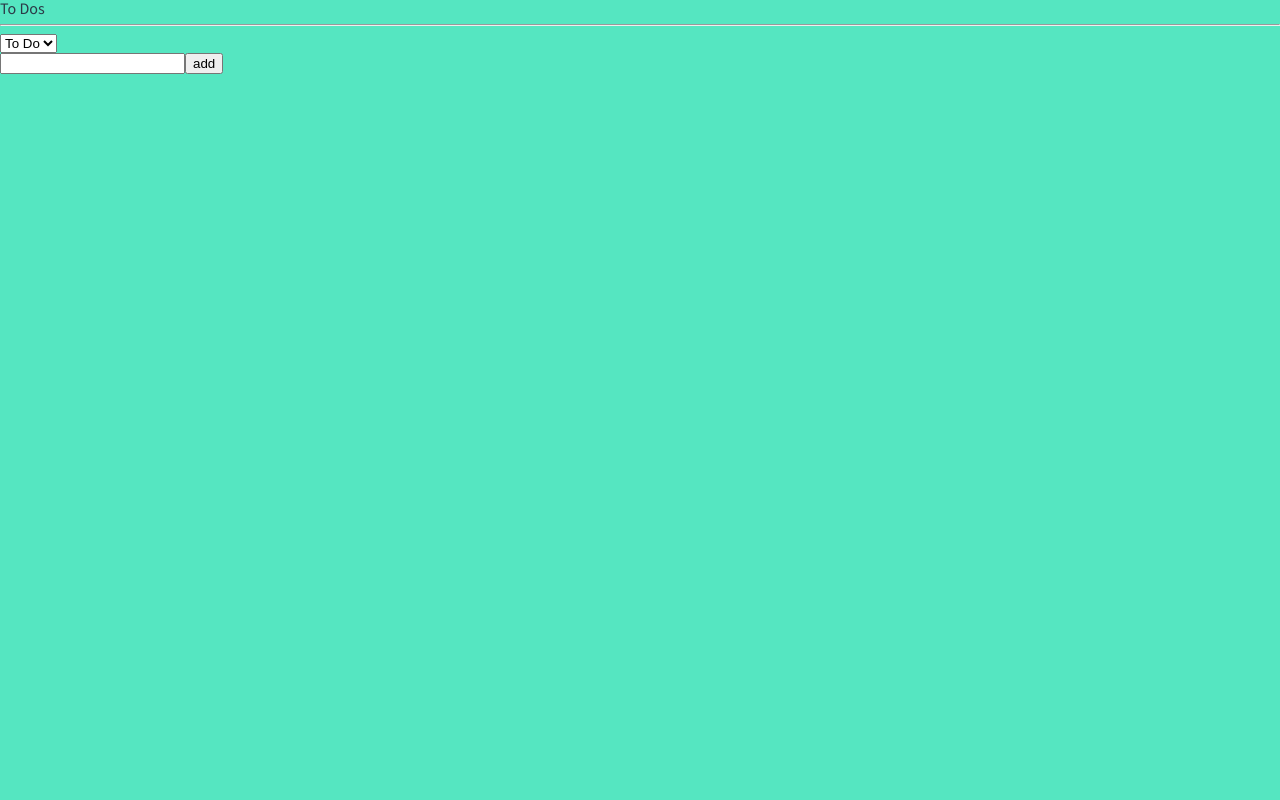
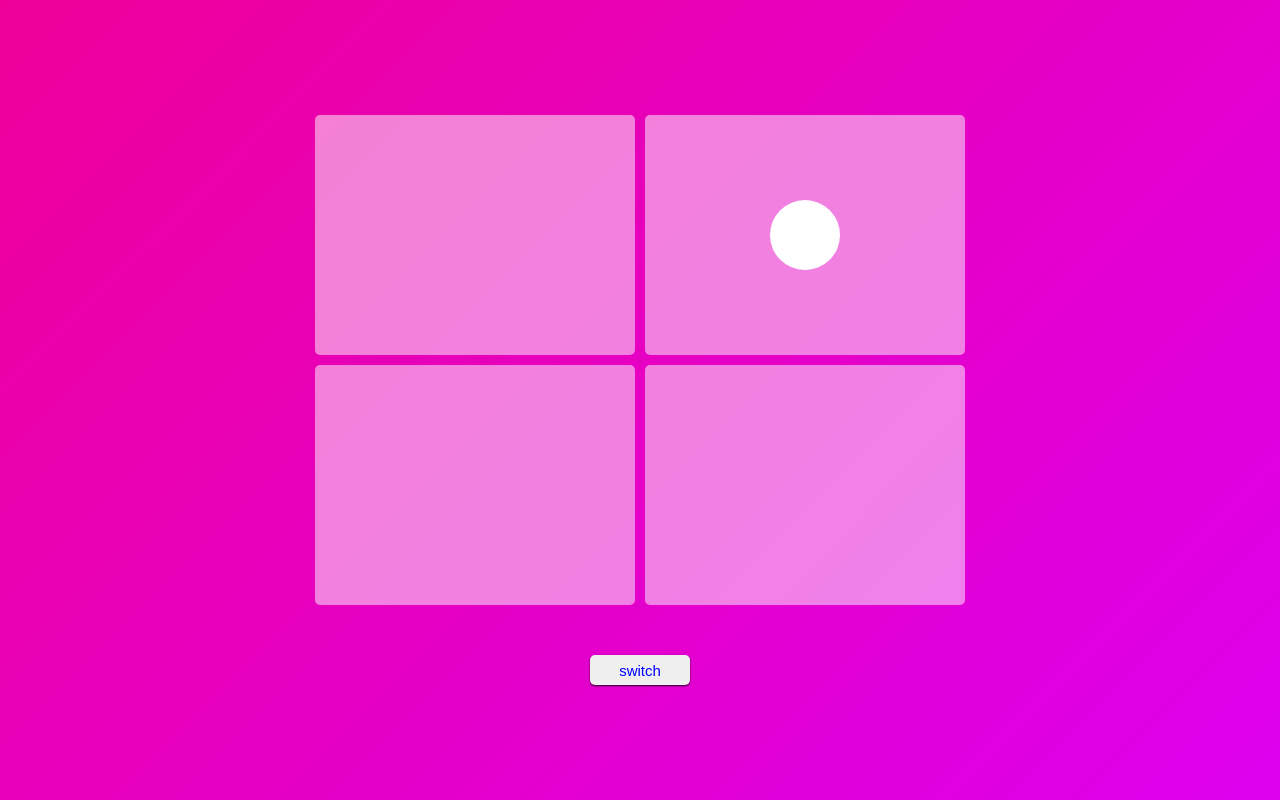
Before and after one commit to tea-hkim/react_master_class, a React (Create React App) app: page / in a window 1280 px wide. Built offline with nearby package versions, Linux system fonts and the light colour scheme.

Commit message:
feat Add framer pratice

```diff
--- a/package.json
+++ b/package.json
@@ -11,6 +11,7 @@
     "@types/react": "^17.0.38",
     "@types/react-dom": "^17.0.11",
     "apexcharts": "^3.33.0",
+    "framer-motion": "^6.2.3",
     "gh-pages": "^3.2.3",
     "react": "^17.0.2",
     "react-apexcharts": "^1.3.9",
--- a/src/App.tsx
+++ b/src/App.tsx
@@ -1,14 +1,122 @@
-import React from "react";
-import { GlobalStyle } from "./style/GlobalStyled";
-import ToDoList from "./components/ToDoList";
+import React, { useState } from "react";
+import styled from "styled-components";
+import { AnimatePresence, motion } from "framer-motion";
 
-function App() {
+const Wrapper = styled.div`
+  height: 100vh;
+  width: 100vw;
+  color: black;
+  display: flex;
+  flex-direction: column;
+  justify-content: center;
+  align-items: center;
+`;
+
+const GridContainer = styled.div`
+  display: grid;
+  grid-template-columns: repeat(2, 1fr);
+  gap: 10px;
+`;
+const Box = styled(motion.div)`
+  height: 240px;
+  width: 320px;
+  border-radius: 5px;
+  background-color: rgba(255, 255, 255, 0.5);
+  display: flex;
+  justify-content: center;
+  align-items: center;
+`;
+const Circle = styled(motion.div)`
+  height: 70px;
+  width: 70px;
+  border-radius: 40px;
+  background-color: white;
+`;
+
+const SwitchButton = styled(motion.button)`
+  color: blue;
+  width: 100px;
+  height: 30px;
+  font-size: 15px;
+  border-radius: 5px;
+  border: none;
+  box-shadow: 0 1px 2px rgba(0, 0, 0, 0.8);
+  margin-top: 50px;
+  cursor: pointer;
+`;
+
+const Overlay = styled(motion.div)`
+  width: 100%;
+  height: 100%;
+  position: absolute;
+  display: flex;
+  justify-content: center;
+  align-items: center;
+`;
+
+const overlay = {
+  hidden: { backgroundColor: "rgba(0, 0, 0, 0)" },
+  visible: { backgroundColor: "rgba(0, 0, 0, 0.7)" },
+  exit: { backgroundColor: "rgba(0, 0, 0, 0)" },
+};
+
+const enlargement = {
+  mouseHover: (left: boolean) => ({
+    scale: 1.1,
+    x: left ? -16 : 16,
+    y: left ? -16 : 16,
+  }),
+};
+
+export default function App() {
+  const [circle, setCircle] = useState(false);
+  const handleCircle = () => setCircle((prev) => !prev);
+  const [id, setId] = useState<null | string>(null);
+  const handleClick = (num: string) => {
+    setId(num);
+  };
   return (
-    <>
-      <GlobalStyle />
-      <ToDoList />
-    </>
+    <Wrapper>
+      <GridContainer>
+        <Box
+          whileHover={{ scale: 1.1, x: -16, y: -12 }}
+          onClick={() => handleClick("1")}
+          layoutId="1"
+        />
+        <Box onClick={() => handleClick("2")} layoutId="2">
+          {!circle ? <Circle layoutId="Circle" /> : null}
+        </Box>
+        <Box onClick={() => handleClick("3")} layoutId="3">
+          {circle ? <Circle layoutId="Circle" /> : null}
+        </Box>
+        <Box
+          whileHover={{ scale: 1.1, x: 16, y: 12 }}
+          onClick={() => handleClick("4")}
+          layoutId="4"
+        />
+      </GridContainer>
+      <AnimatePresence>
+        <SwitchButton
+          onClick={handleCircle}
+          whileTap={{ color: "red", scale: 1.2 }}
+        >
+          switch
+        </SwitchButton>
+        {id ? (
+          <Overlay
+            variants={overlay}
+            onClick={() => setId(null)}
+            initial="hidden"
+            animate="visible"
+            exit="exit"
+          >
+            <Box
+              layoutId={id}
+              style={{ width: 320, height: 240, backgroundColor: "white" }}
+            />
+          </Overlay>
+        ) : null}
+      </AnimatePresence>
+    </Wrapper>
   );
 }
-
-export default App;
--- a/src/atoms.tsx
+++ b/src/atoms.tsx
@@ -30,3 +30,8 @@ export const categoryState = atom<Categories>({
   key: "categoryState",
   default: Categories.ToDo,
 });
+
+export const categoryListState = atom({
+  key: "categoryList",
+  default: [Categories.ToDo, Categories.Doing, Categories.Done],
+});
--- a/src/components/CreateToDo.tsx
+++ b/src/components/CreateToDo.tsx
@@ -5,7 +5,6 @@ import { categoryState, toDoState } from "./../atoms";
 
 interface IForm {
   toDo: string;
-  error: string;
 }
 
 function CreateToDo() {
--- a/src/components/ToDoList.tsx
+++ b/src/components/ToDoList.tsx
@@ -3,10 +3,11 @@ import CreateToDo from "./CreateToDo";
 import { useRecoilValue, useSetRecoilState } from "recoil";
 import Todo from "./Todo";
 import Category from "./Category";
-import { toDoState, toDoSelector } from "./../atoms";
+import { toDoState, toDoSelector, categoryListState } from "./../atoms";
 
 function ToDoList() {
   const toDos = useRecoilValue(toDoSelector);
+  const category = useRecoilValue(categoryListState);
   const setToDoList = useSetRecoilState(toDoState);
   useEffect(() => {
     const toDoList = localStorage.getItem("todo");
@@ -16,6 +17,7 @@ function ToDoList() {
       setToDoList(parsedTodoList);
     }
   }, []);
+  console.log(category);
   return (
     <div>
       <h1>To Dos</h1>
--- a/src/index.tsx
+++ b/src/index.tsx
@@ -4,11 +4,13 @@ import { ThemeProvider } from "styled-components";
 import { lightTheme } from "./theme";
 import { RecoilRoot } from "recoil";
 import App from "./App";
+import { GlobalStyle } from "./style/GlobalStyled";
 
 ReactDOM.render(
   <React.StrictMode>
     <ThemeProvider theme={lightTheme}>
       <RecoilRoot>
+        <GlobalStyle />
         <App />
       </RecoilRoot>
     </ThemeProvider>
--- a/src/style/GlobalStyled.tsx
+++ b/src/style/GlobalStyled.tsx
@@ -50,7 +50,8 @@ export const GlobalStyle = createGlobalStyle`
   }
   body {
     font-family:'Source Sans Pro', sans-serif;
-    background-color: ${(props) => props.theme.bgColor};
+    /* background-color: ${(props) => props.theme.bgColor}; */
+    background:linear-gradient(135deg,#e09,#d0e);
     color : ${(props) => props.theme.textColor};
   }
   a {
```
Also changed, not shown: 1 other file (tests, documents, lock files or other folders).
